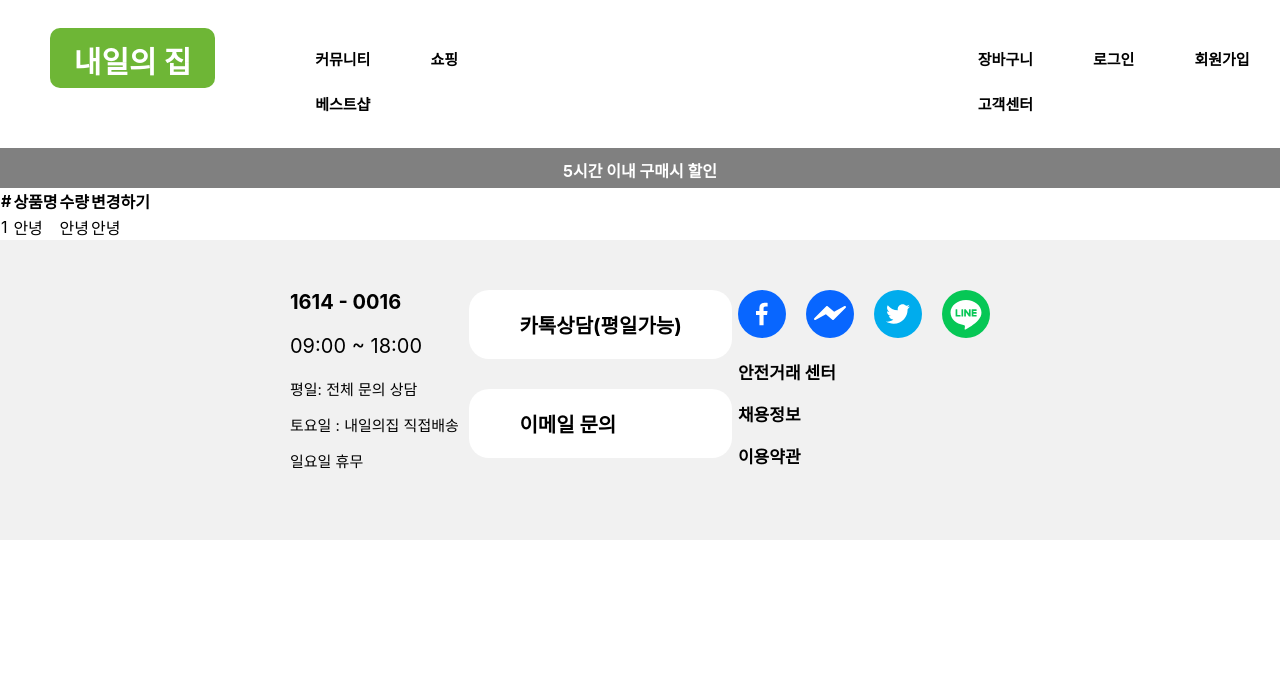
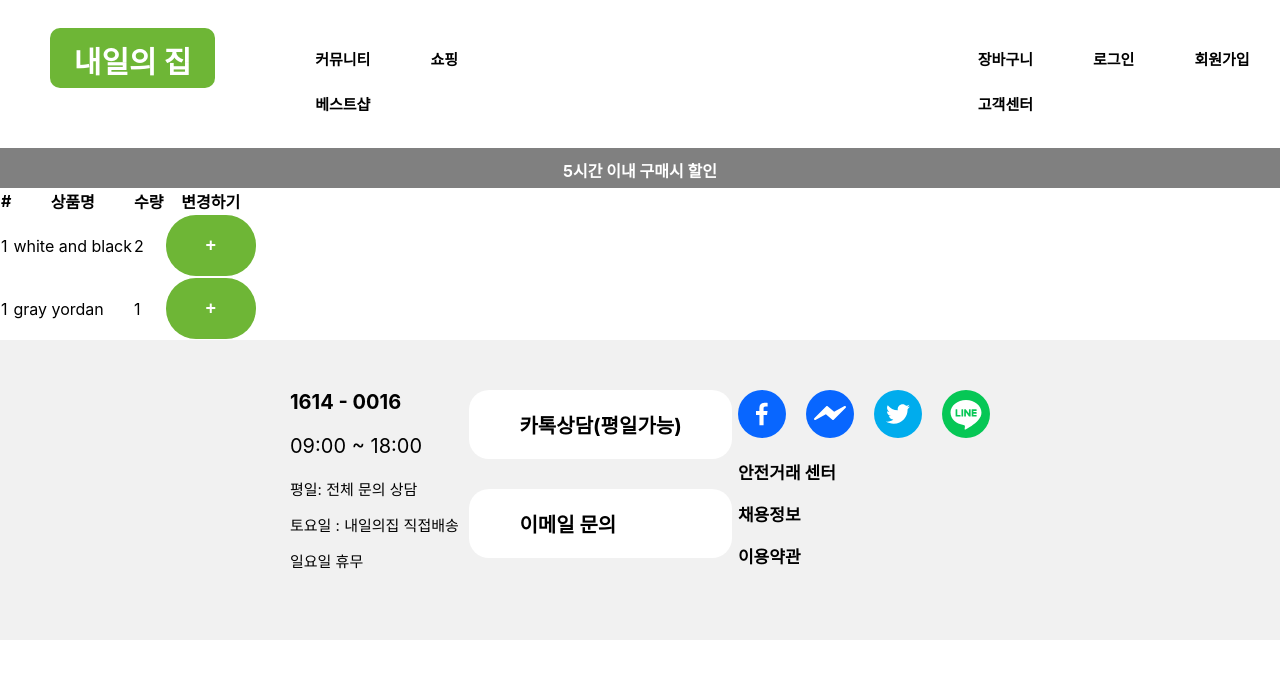
Before and after one commit to SC-Front-End/Tomorrow-House, a React (Create React App) app: page /cart in a window 1280 px wide. Shown: the top 678 px of the page. Built offline with nearby package versions, Linux system fonts and the light colour scheme.

Commit message:
feat: 장바구니 기능 구현

```diff
--- a/src/Components/Basket/Cart.jsx
+++ b/src/Components/Basket/Cart.jsx
@@ -1,11 +1,12 @@
 import React from 'react';
 import styled from 'styled-components';
-import { useSelector } from "react-redux";
-
+import { useDispatch, useSelector } from "react-redux";
+import { addCount } from './store';
 
 const Cart = () => {
 
-    let a = useSelector((state) => { return state })
+    let dispatch = useDispatch();
+    let state = useSelector((state) => state);
 
     return (
         <Table>
@@ -19,12 +20,20 @@ const Cart = () => {
                     </tr>
                 </thead>
                 <tbody>
-                    <tr>
-                        <td>1</td>
-                        <td>안녕</td>
-                        <td>안녕</td>
-                        <td>안녕</td>
-                    </tr>
+                    {
+                        state.cart.map((a, i) =>
+                            <tr key={i}>
+                                <td>1</td>
+                                <td>{state.cart[i].name}</td>
+                                <td>{state.cart[i].count}</td>
+                                <td>
+                                    <button onClick={() => {
+                                        dispatch(addCount(i))
+                                    }}>+</button>
+                                </td>
+                            </tr>
+                        )
+                    }
                 </tbody>
             </div>
         </Table>
--- a/src/Components/Basket/store.js
+++ b/src/Components/Basket/store.js
@@ -2,11 +2,38 @@ import { configureStore, createSlice } from '@reduxjs/toolkit';
 
 let user = createSlice({
     name: "user",
-    initialState: 'kim'
+    initialState: { name: 'kim', age: 20 },
+    reducers: {
+        changeName(state) {
+            return { name: 'park', age: 20 }
+        }
+    }
+})
+
+export let { changeName } = user.actions
+
+
+let cart = createSlice({
+    name: "cart",
+    initialState: [
+        { id: 0, name: 'white and black', count: 2 },
+        { id: 2, name: 'gray yordan', count: 1 }
+    ],
+    reducers: {
+        addCount(state, actions) {
+            state[actions.payload].count++
+        },
+        addItem(state, action) {
+            state.push(action.payload)
+        }
+    }
 });
+
+export let { addCount, addItem } = cart.actions
 
 export default configureStore({
     reducer: {
-        user: user.reducer
+        user: user.reducer,
+        cart: cart.reducer
     }
 });
--- a/src/Components/MainPage/BestSale.jsx
+++ b/src/Components/MainPage/BestSale.jsx
@@ -1,10 +1,13 @@
 import React, { useState } from 'react';
 import styled from "styled-components";
 import data from "./data";
+import { addItem } from '../Basket/store';
+import { useDispatch } from "react-redux";
 
 const BestSale = () => {
 
   let [products] = useState(data)
+  let dispatch = useDispatch()
 
   return (
     <SaleSection>
@@ -22,6 +25,12 @@ const BestSale = () => {
             <div className="item-btn">
               <button className="free-btn">할인 쿠폰</button>
               <button className="big-btn">특가</button>
+              <button className='big-btn'
+                onClick={() => {
+                  dispatch(addItem({ id: 2, name: 'gray yordan', count: 1 }))
+                }}>
+                주문하기
+              </button>
             </div>
           </li>
           <li className="item-img">
```
